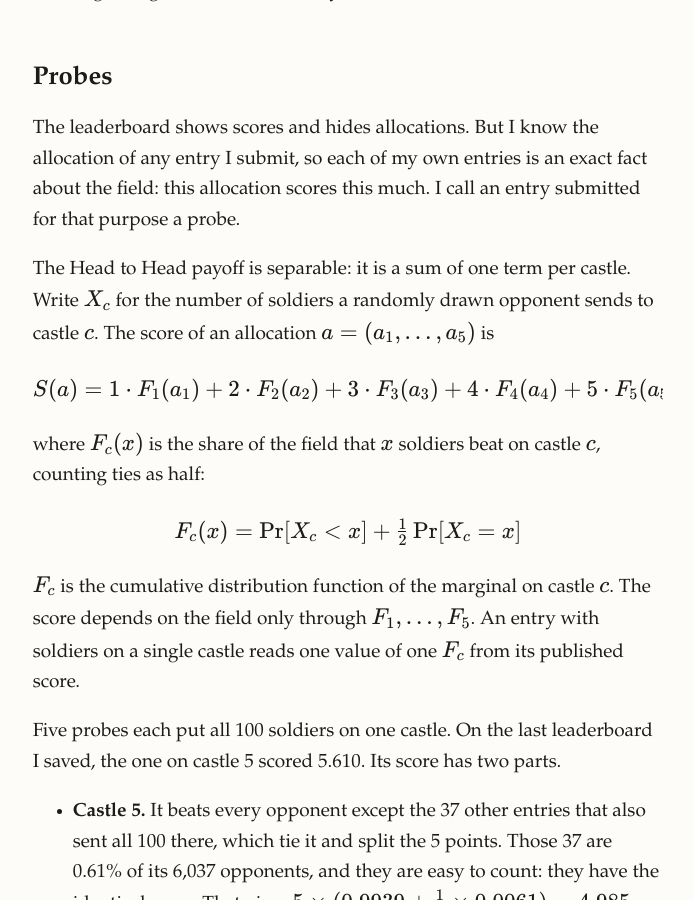
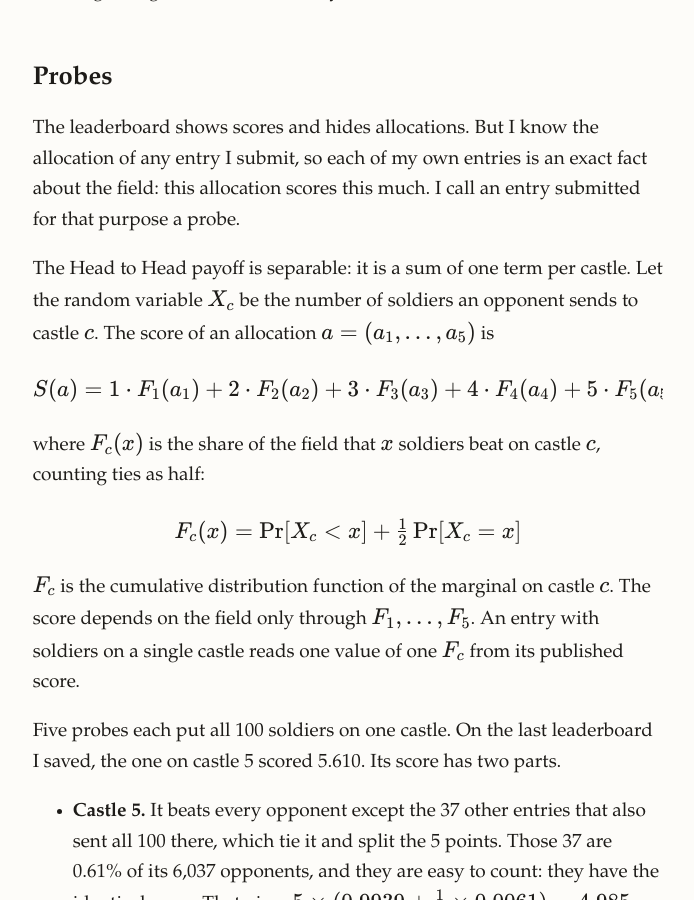
Before and after one commit to kinshu0/kinshu0.github.io, a Jekyll site: the page built from _posts/2026-11-22-castle-challenge.markdown, in a window 1280 px wide and 900 px high, scrolled down 2754 px. Shown: the whole window, without its empty margins (292-986 px from the left). Built offline with Jekyll 4.4.1, drawn with Linux system fonts in a browser that asks for light colours.

Commit message:
Castle post: call X_c a random variable
Co-Authored-By: Claude Fable 5.2 <noreply@anthropic.com>

```diff
--- a/_posts/2026-11-22-castle-challenge.markdown
+++ b/_posts/2026-11-22-castle-challenge.markdown
@@ -48,7 +48,7 @@ Formally, the field is an empirical joint distribution $$P$$ over the $$\binom{1
 
 The leaderboard shows scores and hides allocations. But I know the allocation of any entry I submit, so each of my own entries is an exact fact about the field: this allocation scores this much. I call an entry submitted for that purpose a probe.
 
-The Head to Head payoff is separable: it is a sum of one term per castle. Write $$X_c$$ for the number of soldiers a randomly drawn opponent sends to castle $$c$$. The score of an allocation $$a = (a_1, \dots, a_5)$$ is
+The Head to Head payoff is separable: it is a sum of one term per castle. Let the random variable $$X_c$$ be the number of soldiers an opponent sends to castle $$c$$. The score of an allocation $$a = (a_1, \dots, a_5)$$ is
 
 $$
 S(a) = 1 \cdot F_1(a_1) + 2 \cdot F_2(a_2) + 3 \cdot F_3(a_3) + 4 \cdot F_4(a_4) + 5 \cdot F_5(a_5)
```
